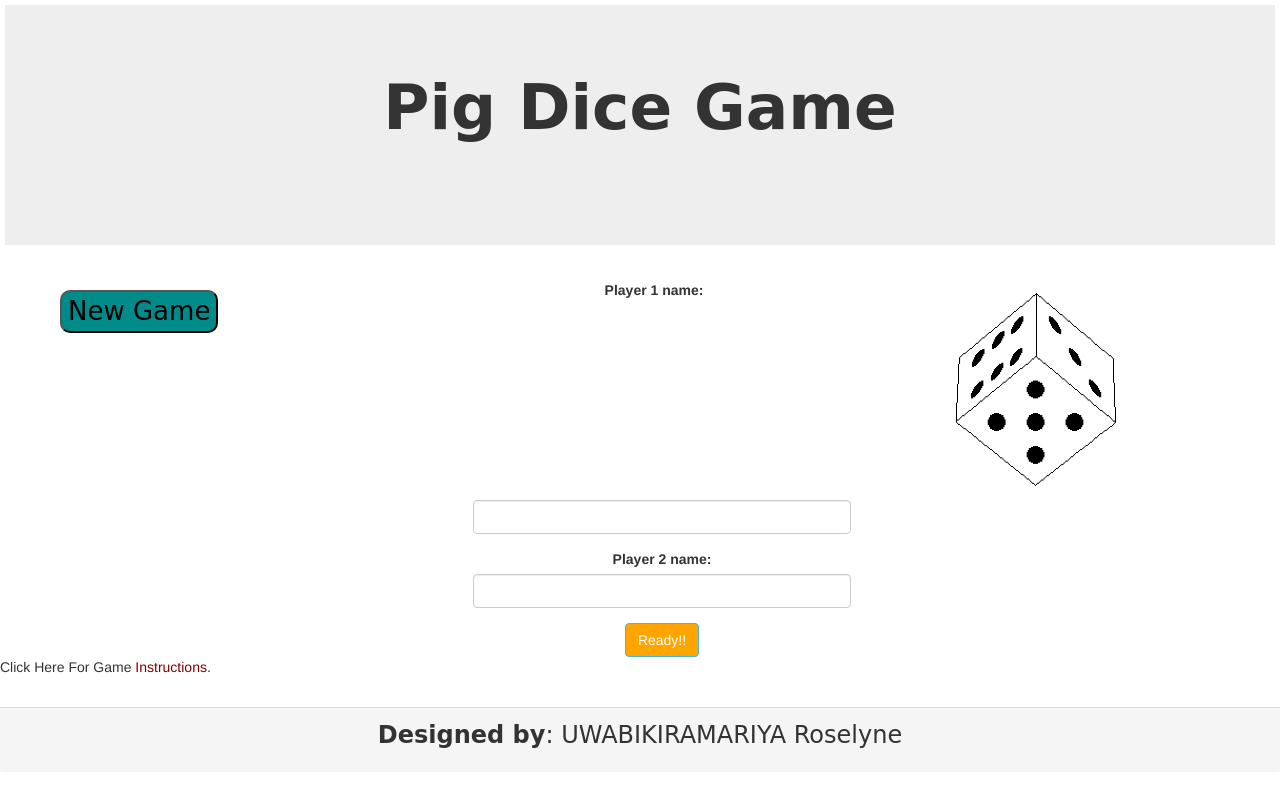
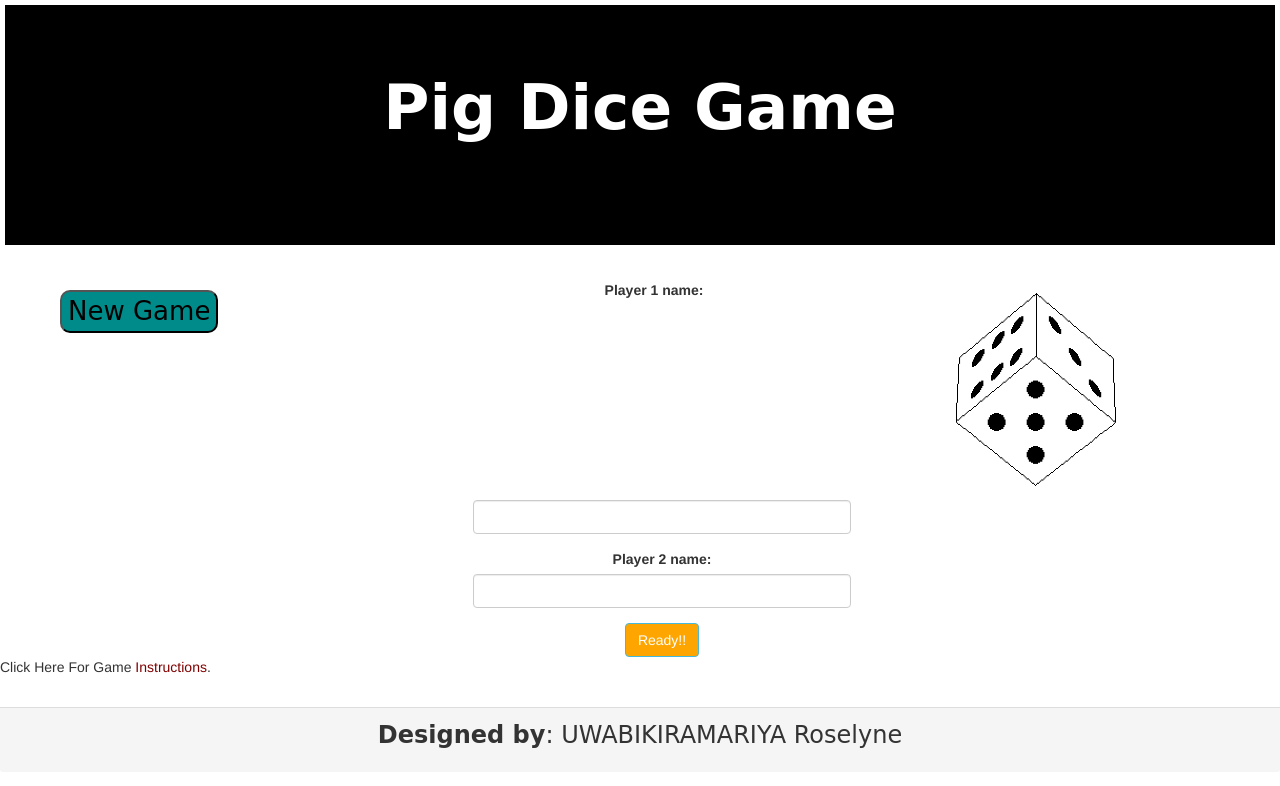
Before and after one commit to roxaline/Pig-dice-game, a plain HTML site: page index.html in a window 1280 px wide. Drawn offline with nearby package versions, Linux system fonts and the light colour scheme.

```diff
--- a/css/style.css
+++ b/css/style.css
@@ -125,10 +125,12 @@
 .jumbo{
     border-color: white;
 }
+
 a{
     color: maroon;
 }
 .pig{
-    border-color: white;
-
+    border-color: white;background-color: black;
+    padding-bottom: 0%;
+    color: white;
 }
```
Also changed, not shown: index.html (+0 -6 lines), instructions.html (indentation only).
